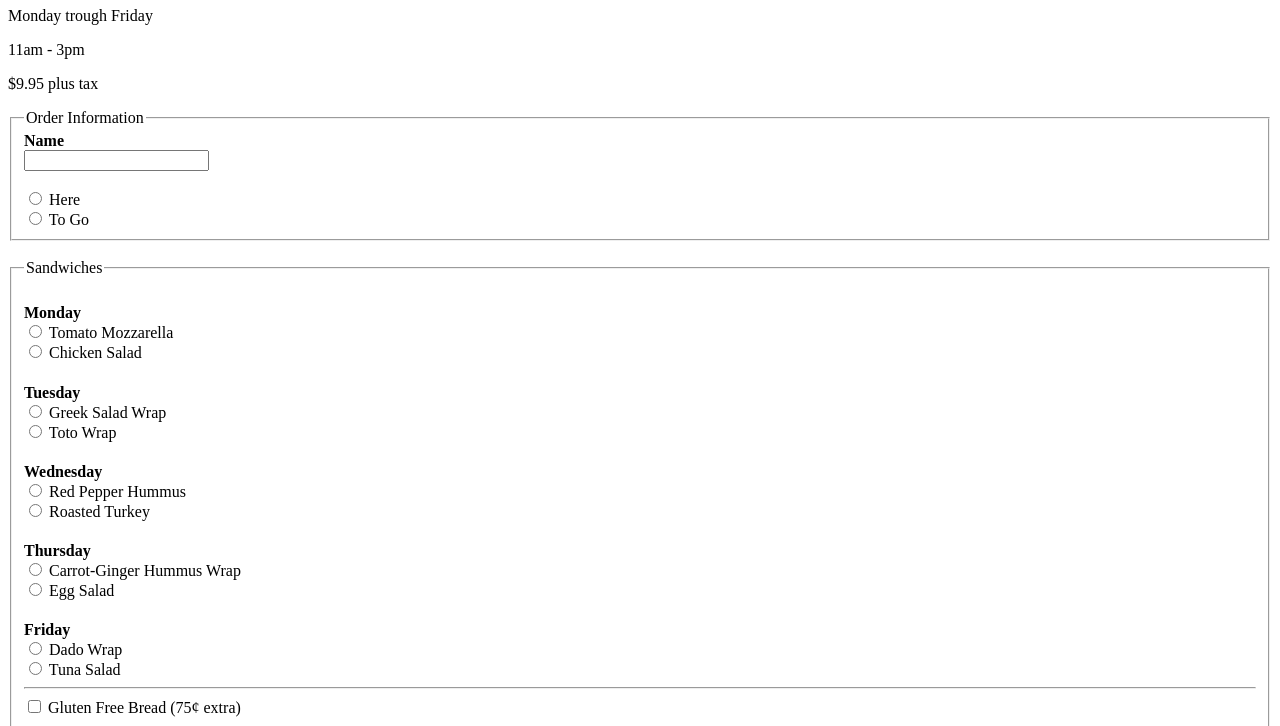
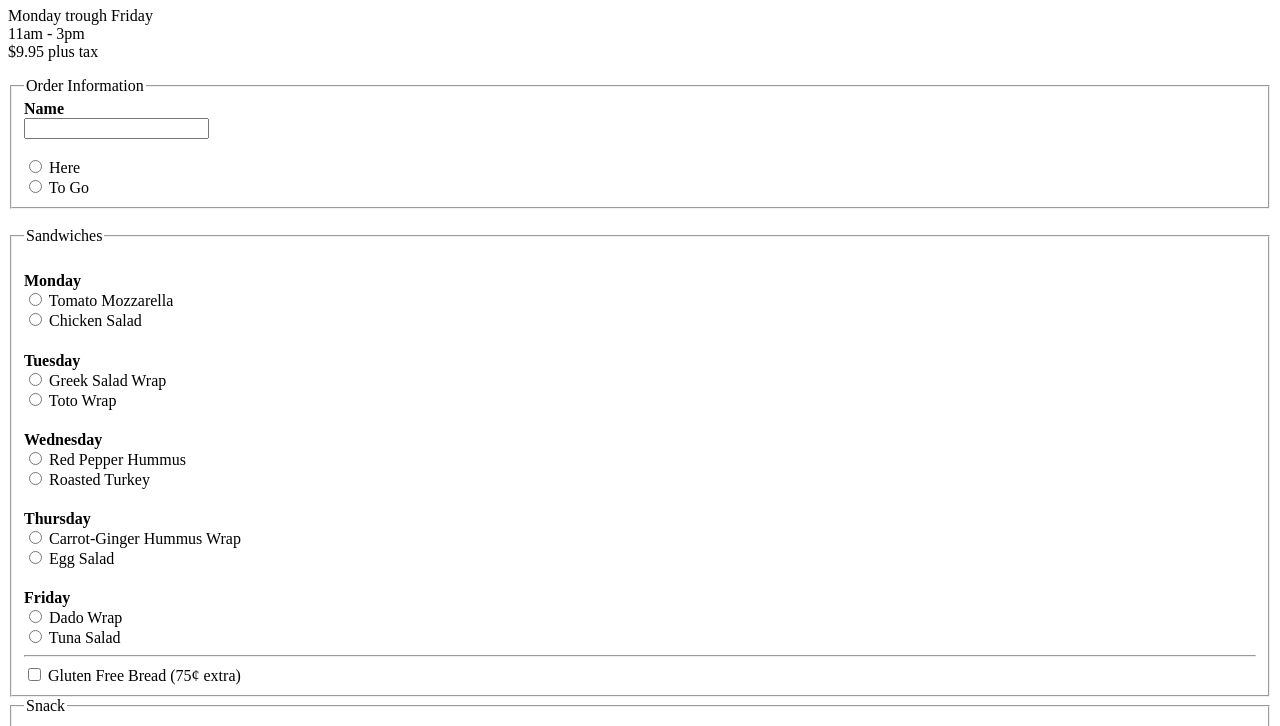
Before and after one commit to ValentinoTrenchev/avenga-html-css, a plain HTML site: page form.html in a window 1280 px wide. Shown: the part 73-799 px from the top of the page. Drawn offline with Linux system fonts and the light colour scheme.

Commit message:
intro text spacing fix

```diff
--- a/form.html
+++ b/form.html
@@ -7,9 +7,11 @@
   </head>
   <body>
     <h1>Dado Tea Lunch Special</h1>
-    <p>Monday trough Friday</p>
-    <p>11am - 3pm</p>
-    <p>$9.95 plus tax</p>
+    <p>
+      Monday trough Friday <br />
+      11am - 3pm<br />
+      $9.95 plus tax
+    </p>
     <form action="" method="post">
       <fieldset>
         <legend>Order Information</legend>
```
